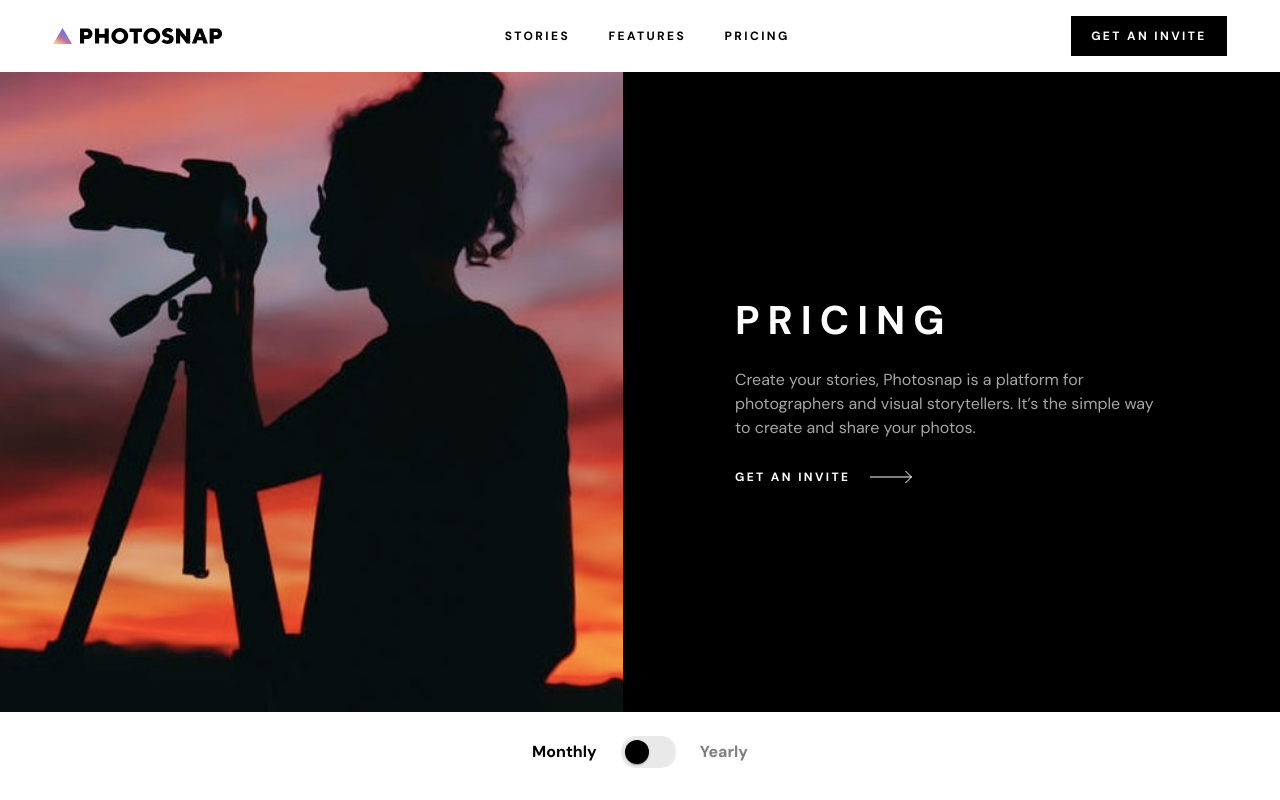
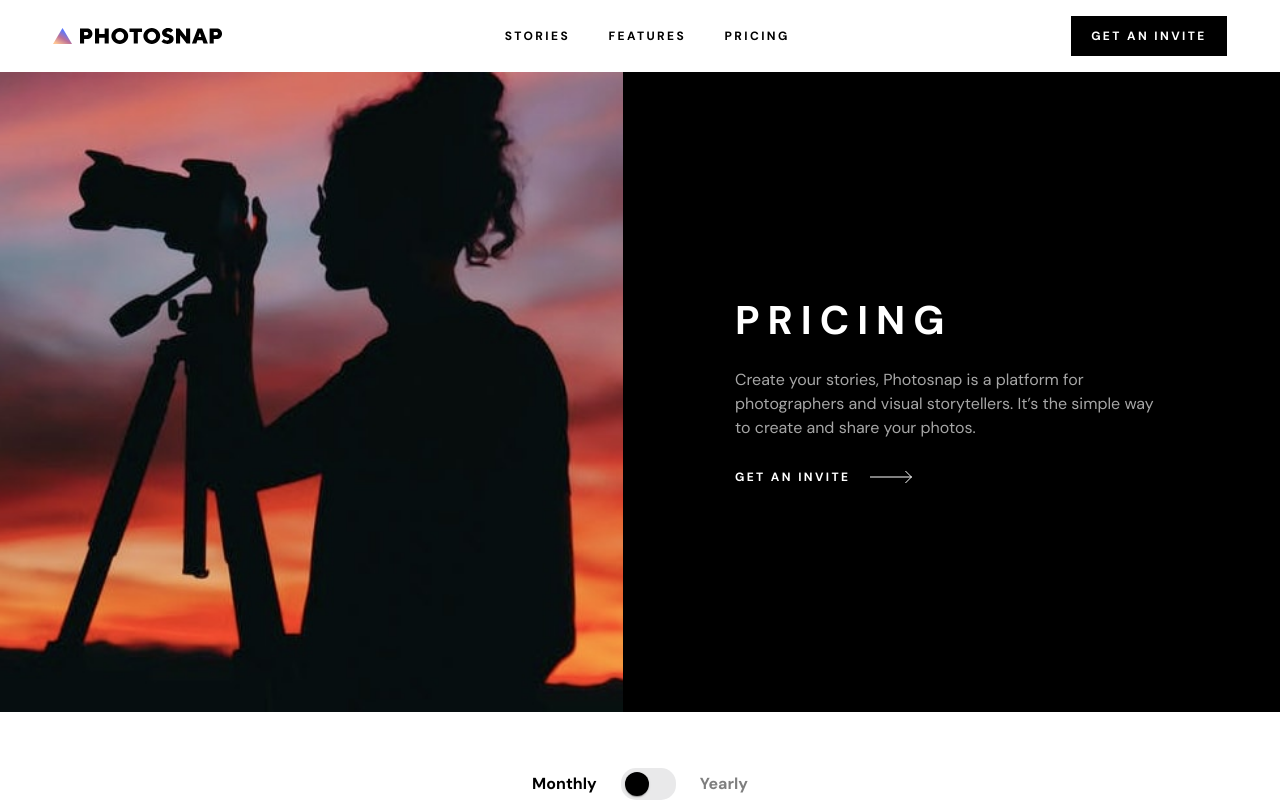
Before and after one commit to Bilek-Petr/photosnap_site, a React (Vite) app: page /pricing in a window 1280 px wide. Shown: the top 800 px of the page. Built offline with nearby package versions, Linux system fonts and the light colour scheme.

Commit message:
changed the props, moved useState upwards, works properly

```diff
--- a/src/components/pricings/SubscribToggle.jsx
+++ b/src/components/pricings/SubscribToggle.jsx
@@ -60,7 +60,7 @@
 export default function SubscribToggle({ isToggled, onToggle }) {
   const spanClasses = `text-s font-bold text-pureBlack`;
   return (
-    <div className="flex items-center justify-center">
+    <div className="flex items-center justify-center pt-8">
       <span
         className={`${spanClasses} ${isToggled ? "opacity-50" : "opacity-100"}`}
       >
```
